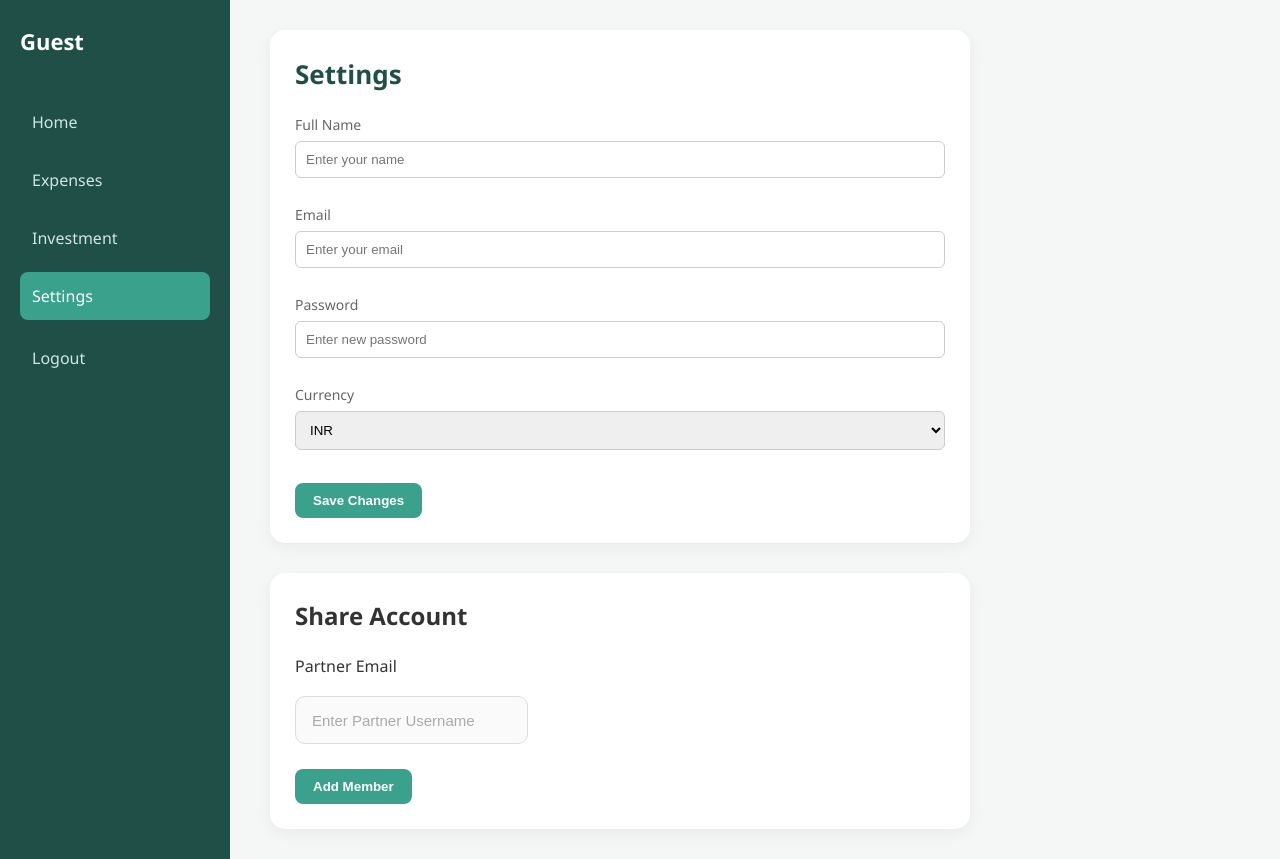
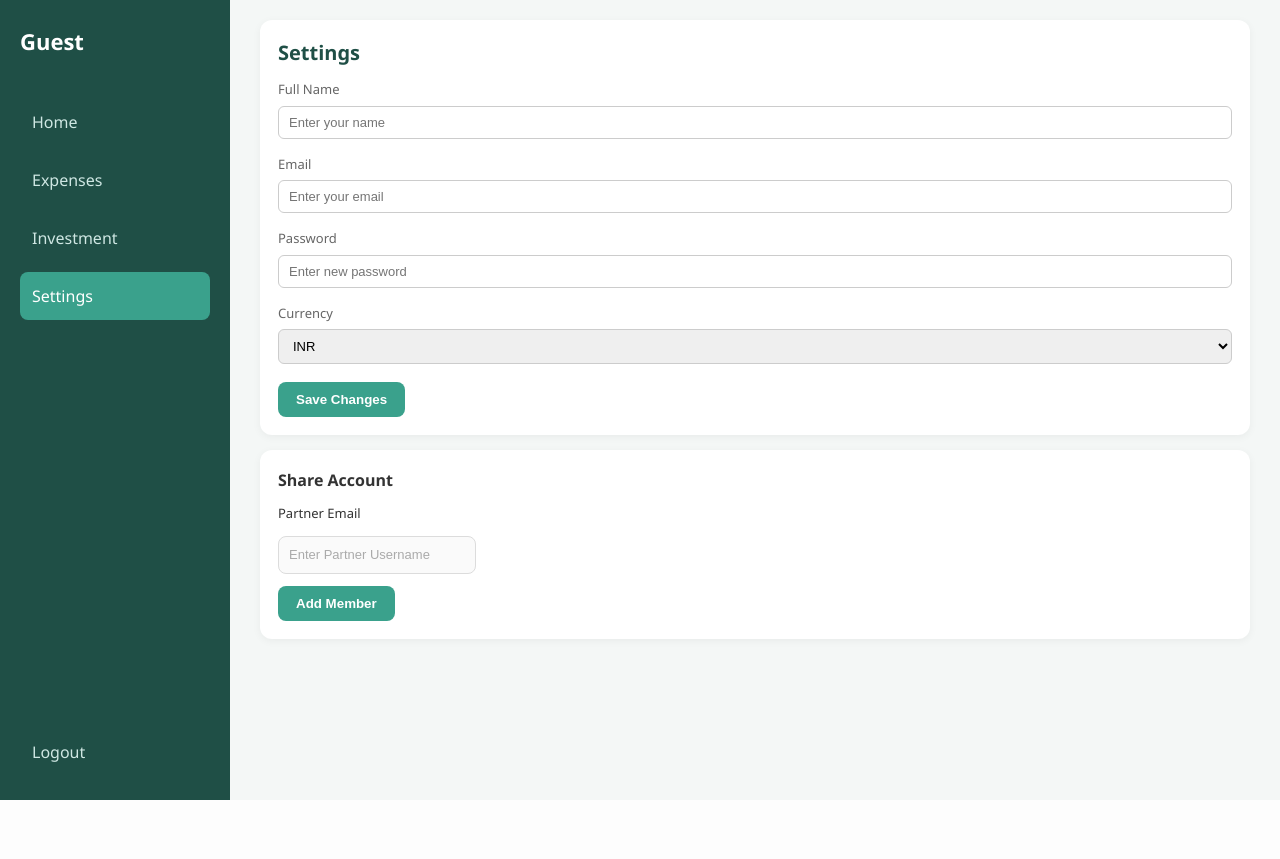
Before and after one commit to Naman-Punamiya/Expense-Tracker, a Django app: page /settings/ in a window 1280 px wide. After the commit the page ends 800 px from the top, so only its background shows below. Run offline with Django 3.2, Linux system fonts and the light colour scheme.

Commit message:
Made change in the Logout button

```diff
--- a/static/style.css
+++ b/static/style.css
@@ -38,11 +38,20 @@ body {
   padding: 25px 20px;
   color: #fff;
   flex-shrink: 0;
+  display: flex;
+  flex-direction: column;
+  min-height: 100vh;
 }
 
 .sidebar h2 {
   font-size: 22px;
   margin-bottom: 40px;
+}
+
+.sidebar-nav {
+  display: flex;
+  flex-direction: column;
+  flex: 0 0 auto;
 }
 
 .sidebar a {
@@ -1023,16 +1032,18 @@ tbody tr:hover {
 /* Main fills remaining space */
 .settings-page .main {
     flex: 1;
-    padding: 30px 40px;
+    padding: 20px 30px;
+    overflow-y: auto;
+    max-height: 100vh;
 }
 
 /* Card inside main */
 .settings-page .expense-card {
     background: #fff;
-    padding: 25px;
-    border-radius: 15px;
-    box-shadow: 0 5px 15px rgba(0,0,0,0.05);
-    max-width: 700px; /* optional: limits form width */
+    padding: 18px;
+    border-radius: 12px;
+    box-shadow: 0 2px 8px rgba(0,0,0,0.05);
+    max-width: 100%;
 }
 
 /* ==============================
@@ -1522,47 +1533,23 @@ tbody tr:hover {
   }
 }
 .sidebar form {
-    margin: 0;
-}
-
-.sidebar .logout-btn {
-    background: none;
-    border: none;
-    color: white;
-    font-size: 18px;        /* same size as other links */
-    font-family: inherit;   /* same font */
-    text-align: left;
-    padding: 12px 20px;
-    width: 100%;
-    cursor: pointer;
-}
-
-.sidebar .logout-btn:hover {
-    background-color: #3aa18c;  /* same hover effect */
-    border-radius: 8px;
-}
-
-/* =========================
-   SIDEBAR LOGOUT SAME AS LINKS
-========================= */
-
-.sidebar form {
   margin: 0;
+  margin-top: auto;
 }
 
 .sidebar .logout-btn {
   display: block;
   width: 100%;
   padding: 12px;
-  margin-bottom: 10px;
+  margin-bottom: 0;
   border-radius: 8px;
   background: none;
   border: none;
   text-align: left;
   text-decoration: none;
-  font-family: 'Segoe UI', sans-serif;   /* same font */
-  font-size: 16px;                       /* same size */
-  color: #cfe7e3;                        /* same color */
+  font-family: 'Segoe UI', sans-serif;
+  font-size: 16px;
+  color: #cfe7e3;
   cursor: pointer;
   transition: 0.3s;
 }
@@ -1653,27 +1640,40 @@ select.search-input {
 
 /* Space between form fields */
 .settings-page .form label {
-    margin-top: 18px;
+    margin-top: 10px;
+    font-size: 13px;
 }
 
 .settings-page .form input,
 .settings-page .form select {
-    margin-bottom: 8px;
+    margin-bottom: 6px;
+    padding: 8px 10px;
+    font-size: 13px;
 }
 
 /* Space above buttons */
 .settings-page .actions {
-    margin-top: 25px;
+    margin-top: 12px;
 }
 
 /* Space between the two cards */
 .settings-page .expense-card + .expense-card {
-    margin-top: 30px !important;
+    margin-top: 15px !important;
 }
 
 /* Add spacing below headers */
 .settings-page .header {
-    margin-bottom: 20px;
+    margin-bottom: 12px;
+}
+
+.settings-page .header h1 {
+    font-size: 20px;
+    margin-bottom: 0;
+}
+
+.settings-page .header h2 {
+    font-size: 16px;
+    margin-bottom: 0;
 }
 
 /* =========================
@@ -1681,32 +1681,30 @@ select.search-input {
 ========================= */
 
 .settings-page .partner-email {
-  height: 48px;
-  padding: 0 16px;
-  border-radius: 10px;
+  height: 38px;
+  padding: 0 10px;
+  border-radius: 8px;
   border: 1.5px solid #dcdcdc;
-  font-size: 15px;
+  font-size: 13px;
   background-color: #fafafa;
   transition: all 0.25s ease;
+  margin-top: 6px;
 }
 
 .settings-page .partner-email:focus {
   outline: none;
   border-color: #3aa18c;
   background-color: #fff;
-  box-shadow: 0 0 0 4px rgba(58, 161, 140, 0.15);
+  box-shadow: 0 0 0 3px rgba(58, 161, 140, 0.1);
 }
 
 .settings-page .partner-email::placeholder {
   color: #aaa;
-}
-
-.settings-page .partner-email {
-  margin-top: 10px;
 }
 
 /* Add space between Partner Email label and input */
 .settings-page form label {
   display: block;
-  margin-bottom: 8px;
-}
+  margin-bottom: 6px;
+  font-size: 13px;
+}
--- a/templates/project_settings.html
+++ b/templates/project_settings.html
@@ -19,11 +19,13 @@
         Guest
         {% endif %}
       </h2>
-      <a href="{% url 'home' %}">Home</a>
-      <a href="{% url 'expenses' %}">Expenses</a>
-      <a href="{% url 'investment' %}">Investment</a>
-      <a href="{% url 'settings' %}" class="active">Settings</a>
-      <form action="{% url 'logout' %}" method="post" style="margin-top:15px;">
+      <nav class="sidebar-nav">
+        <a href="{% url 'home' %}">Home</a>
+        <a href="{% url 'expenses' %}">Expenses</a>
+        <a href="{% url 'investment' %}">Investment</a>
+        <a href="{% url 'settings' %}" class="active">Settings</a>
+      </nav>
+      <form action="{% url 'logout' %}" method="post">
         {% csrf_token %}
         <button type="submit" class="logout-btn">Logout</button>
       </form>
@@ -54,7 +56,7 @@
         </div>
       </div>
       <!-- ================= SHARE ACCOUNT ================= -->
-      <div class="expense-card" style="margin-top:20px;">
+      <div class="expense-card">
         <div class="header">
           <h2>Share Account</h2>
         </div>
```
Also changed, not shown: templates/project_expenses.html (+5 -5 lines), templates/project_homepage.html (+7 -5 lines), templates/project_investment.html (+7 -5 lines), templates/project_new_expenses.html (+5 -5 lines), templates/project_new_investment.html (+9 -9 lines), db.sqlite3.
